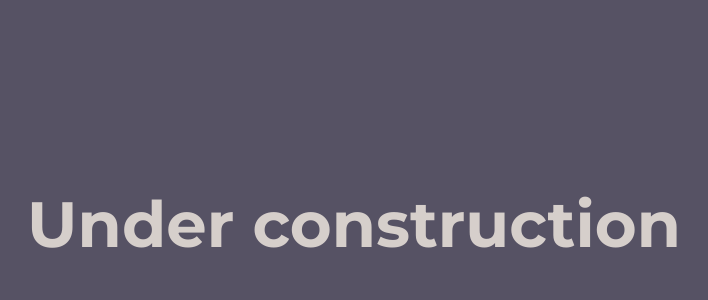
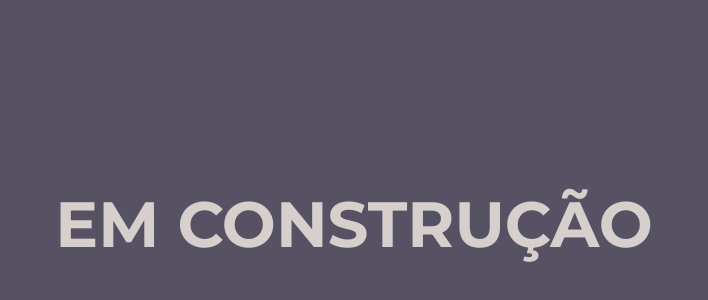
Before and after one commit to davicesarmorais/dreams-for-sale, a plain HTML site: page index.html in a window 1280 px wide. Shown: the part 184-484 px from the top of the page, without its empty margins (286-994 px from the left). Drawn offline with Linux system fonts and the light colour scheme.

```diff
--- a/index.html
+++ b/index.html
@@ -26,6 +26,6 @@
     </style>
 </head>
 <body>
-    <h1>Under construction</h1>
+    <h1>EM CONSTRUÇÃO</h1>
 </body>
 </html>
```
Also changed, not shown: imgs/HoverBoard.png (added).
